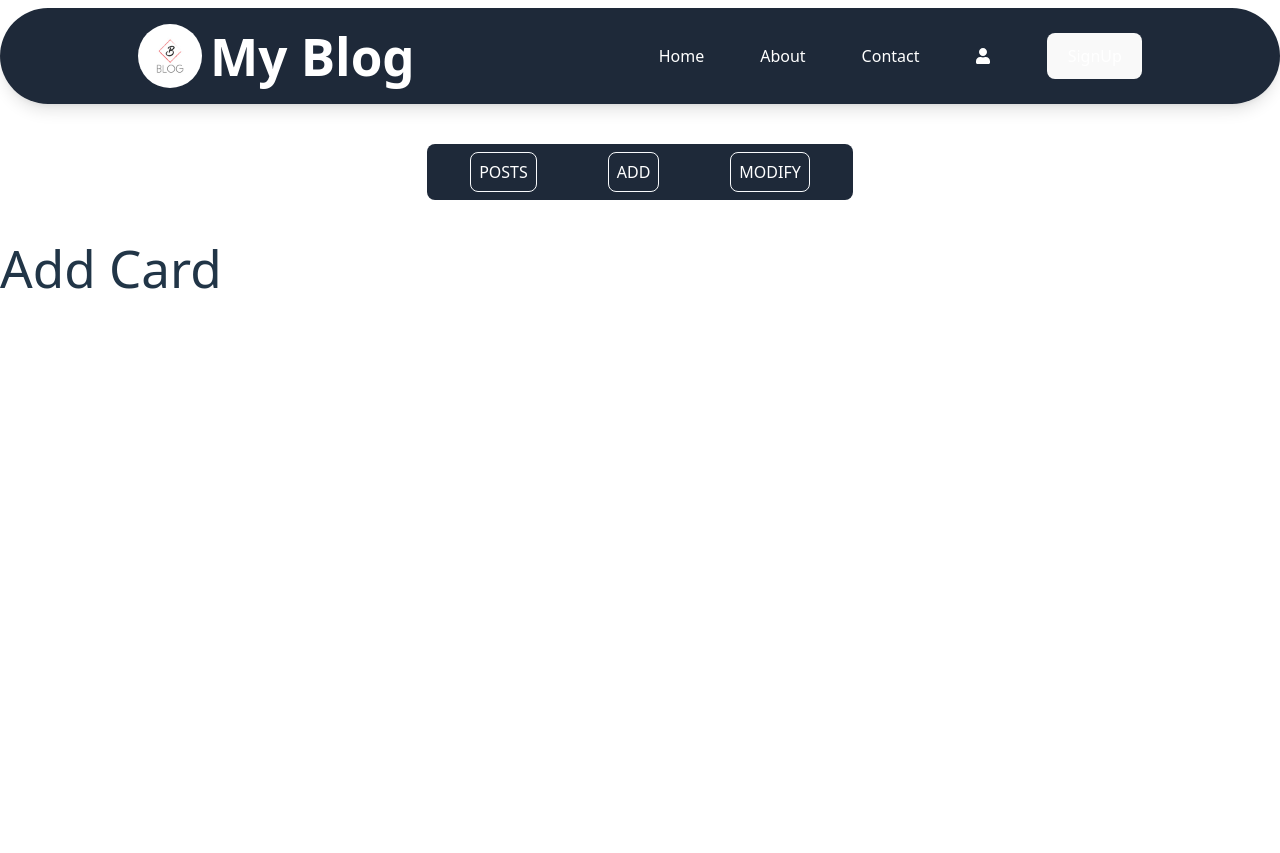
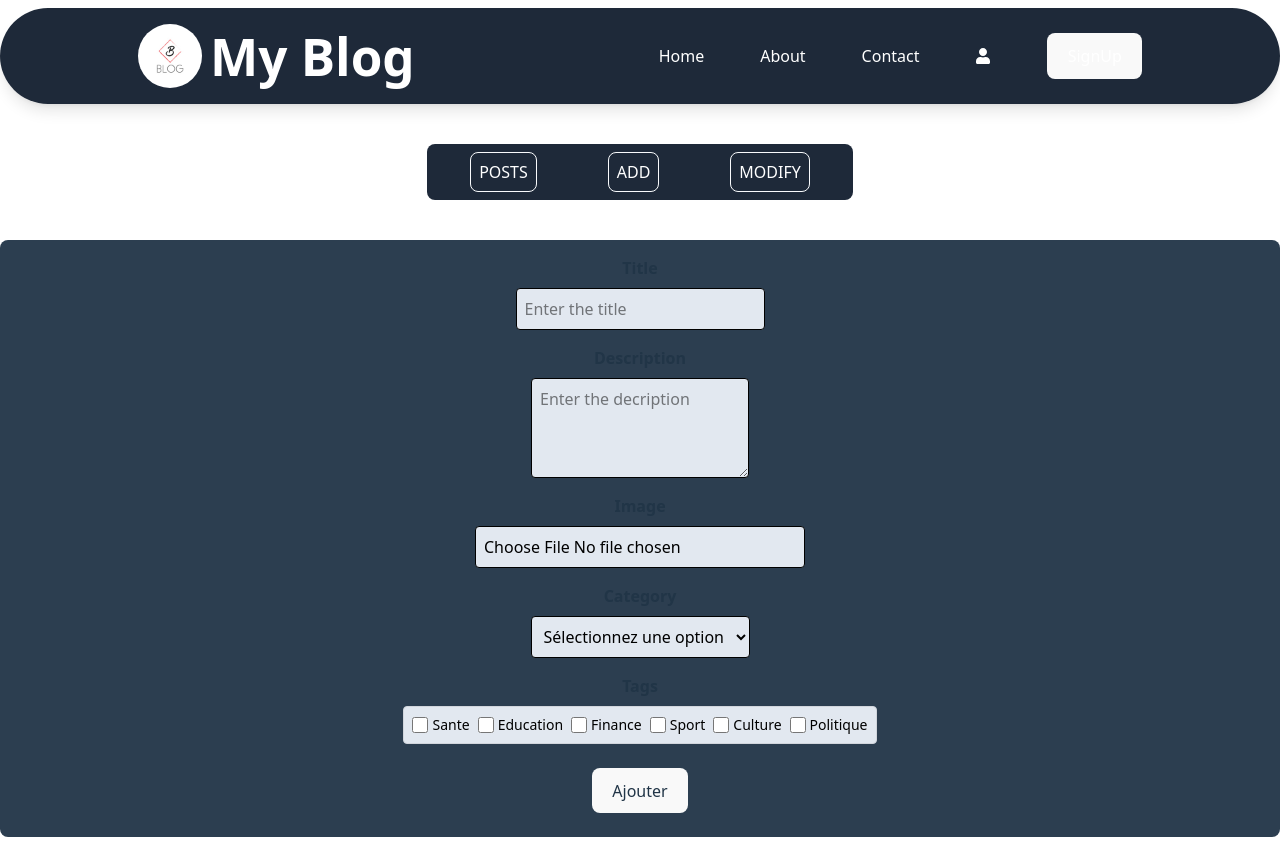
Before and after one commit to elhalj/Posts, a React (Vite) app: page /dashboard/add in a window 1280 px wide. Before the commit the page ends 800 px from the top, so only its background shows below. Built offline with nearby package versions, Linux system fonts and the light colour scheme.

Commit message:
code ft3 [formatage des type et ajout de inputCard]

```diff
--- a/src/components/Input.tsx
+++ b/src/components/Input.tsx
@@ -1,6 +1,6 @@
 import { useState, ReactNode, ChangeEvent } from "react";
 
-type FormValue = string | boolean | File | null | undefined;
+type FormValue = string | boolean | File | null | undefined | string[];
 type FormData = Record<string, FormValue>;
 
 interface Field {
@@ -20,6 +20,7 @@ interface InputProps {
   loadingText?: string;
   submitText?: string;
   error?: string | null;
+  className?: string;
   children?: ReactNode;
 }
 
@@ -31,116 +32,186 @@ const Input = ({
   loadingText,
   submitText,
   error,
-  children
+  className,
+  children,
 }: InputProps) => {
   const [formData, setFormData] = useState<FormData>(initialData);
 
   const handleChange = (
     e: ChangeEvent<HTMLInputElement | HTMLTextAreaElement | HTMLSelectElement>
   ) => {
-    const { name, type } = e.target;
+    const { name, type, value } = e.target;
 
-    let value: FormValue;
-    if (type === 'checkbox') {
-      value = (e.target as HTMLInputElement).checked;
-    } else if (type === 'file') {
-      value = (e.target as HTMLInputElement).files?.[0] || null;
+    if (type === "checkbox") {
+      const checkboxValue = (e.target as HTMLInputElement).value;
+      const previousValue = (formData[name] as string[]) || [];
+
+      if ((e.target as HTMLInputElement).checked) {
+        setFormData((prev) => ({
+          ...prev,
+          [name]: [...previousValue, checkboxValue],
+        }));
+      } else {
+        setFormData((prev) => ({
+          ...prev,
+          [name]: previousValue.filter((v) => v !== checkboxValue),
+        }));
+      }
+    } else if (type === "file") {
+      const file = (e.target as HTMLInputElement).files?.[0];
+      setFormData((prev) => ({
+        ...prev,
+        [name]: file,
+      }));
+      const reader = new FileReader();
+      reader.onload = () => {
+        setFormData((prev) => ({
+          ...prev,
+          [name + "_preview"]: reader.result as string,
+        }));
+      };
+      if (file) {
+        reader.readAsDataURL(file);
+      }
     } else {
-      value = e.target.value;
+      setFormData((prev) => ({
+        ...prev,
+        [name]: value,
+      }));
     }
-
-    setFormData(prev => ({ ...prev, [name]: value }));
   };
-
   const renderInputFields = (field: Field) => {
     const currentValue = formData[field.name];
 
     switch (field.type) {
-      case 'text':
+      case "text":
         return (
           <input
             key={field.name}
             type={field.type}
             name={field.name}
-            value={typeof currentValue === 'string' ? currentValue : ''}
+            value={typeof currentValue === "string" ? currentValue : ""}
             placeholder={field.placeholder}
             onChange={handleChange}
             autoComplete="on"
             className="border rounded p-2 bg-slate-200 text-black"
           />
         );
-      case 'password':
+      case "password":
         return (
           <input
             key={field.name}
             type={field.type}
             name={field.name}
-            value={typeof currentValue === 'string' ? currentValue : ''}
+            value={typeof currentValue === "string" ? currentValue : ""}
             placeholder={field.placeholder}
             onChange={handleChange}
             className="border rounded p-2 bg-slate-200 text-black"
           />
         );
-      case 'email':
+      case "email":
         return (
           <input
             key={field.name}
             type={field.type}
             name={field.name}
-            value={typeof currentValue === 'string' ? currentValue : ''}
+            value={typeof currentValue === "string" ? currentValue : ""}
             placeholder={field.placeholder}
             onChange={handleChange}
             className="border rounded p-2 bg-slate-200 text-black"
           />
         );
 
-      // case 'select':
-      //   return (
-      //     <select
-      //       key={field.name}
-      //       name={field.name}
-      //       value={typeof currentValue === 'string' ? currentValue : ''}
-      //       onChange={handleChange}
-      //     >
-      //       {field.options?.map(option => (
-      //         <option key={option.value} value={option.value}>
-      //           {option.label}
-      //         </option>
-      //       ))}
-      //     </select>
-      //   );
-
-      case 'textarea':
+      case "textarea":
         return (
           <textarea
             key={field.name}
             name={field.name}
-            value={typeof currentValue === 'string' ? currentValue : ''}
+            value={typeof currentValue === "string" ? currentValue : ""}
             placeholder={field.placeholder}
             onChange={handleChange}
+            className="border rounded p-2 bg-slate-200 text-black w-full min-h-[100px]"
           />
         );
 
-      // case 'checkbox':
-      //   return (
-      //     <input
-      //       key={field.name}
-      //       type="checkbox"
-      //       name={field.name}
-      //       checked={typeof currentValue === 'boolean' ? currentValue : false}
-      //       onChange={handleChange}
-      //     />
-      //   );
+      case "select":
+        return (
+          <select
+            key={field.name}
+            name={field.name}
+            value={typeof currentValue === "string" ? currentValue : ""}
+            onChange={handleChange}
+            className="border rounded p-2 bg-slate-200 text-black w-full"
+            aria-label={field.label}
+          >
+            <option value="">Sélectionnez une option</option>
+            {field.options?.map((option) => (
+              <option key={option.value} value={option.value}>
+                {option.label}
+              </option>
+            ))}
+          </select>
+        );
+      case "checkbox":
+        return (
+          <div className="flex gap-2 flex-wrap border border-gray-300 rounded p-2 bg-slate-200 text-black w-full">
+            {field.options?.map((option) => (
+              <label key={option.value} className="flex items-center gap-1">
+                <input
+                  type="checkbox"
+                  name={field.name}
+                  value={option.value}
+                  onChange={handleChange}
+                  checked={
+                    Array.isArray(currentValue) &&
+                    currentValue.includes(option.value)
+                  }
+                  className="form-checkbox h-4 w-4"
+                />
+                <span className="text-sm">{option.label}</span>
+              </label>
+            ))}
+          </div>
+        );
+      // return (
+      //   <div className="flex gap-2 flex-wrap">
+      //     {field.options?.map((option) => (
+      //       <label key={option.value} className="flex items-center gap-1">
+      //         <input
+      //           type="checkbox"
+      //           name={field.name}
+      //           value={option.value}
+      //           onChange={handleChange}
+      //           checked={
+      //             Array.isArray(currentValue) &&
+      //             currentValue.includes(option.value)
+      //           }
+      //         />
+      //         {option.label}
+      //       </label>
+      //     ))}
+      //   </div>
+      // );
 
-      // case 'file':
-      //   return (
-      //     <input
-      //       key={field.name}
-      //       type="file"
-      //       name={field.name}
-      //       onChange={handleChange}
-      //     />
-      //   );
+      case "file": {
+        const preview = formData[field.name + "_preview"];
+        return (
+          <div className="flex flex-col justify-center items-center gap-2">
+            <input
+              key={field.name}
+              type="file"
+              name={field.name}
+              onChange={handleChange}
+              title={field.label}
+              placeholder={field.placeholder || "Choose a file"}
+              className="border rounded p-2 bg-slate-200 text-black w-full"
+            />
+            {typeof preview === "string" && (
+              <img src={preview} alt={field.label} className="w-28 h-auto" />
+            )}
+          </div>
+        );
+      }
 
       default:
         return null;
@@ -148,25 +219,25 @@ const Input = ({
   };
 
   return (
-    <form onSubmit={handleSubmit} className="form">
+    <form onSubmit={handleSubmit} className={`flex flex-col gap-4 justify-center items-center ${className}`}>
       <div className="flex flex-col gap-4 justify-center items-center">
-        {fields.map(field => (
-          <div key={field.name} className="flex flex-col gap-2 justify-center items-center">
-            <label className="flex flex-col gap-2 justify-center items-center">{field.label}
+        {fields.map((field) => (
+          <div
+            key={field.name}
+            className="flex flex-col gap-2 justify-center items-center"
+          >
+            <label className="flex flex-col gap-2 justify-center items-center">
+              <p className="font-bold">{field.label}</p>
               {renderInputFields(field)}
-              </label>
+            </label>
           </div>
         ))}
       </div>
 
       {error && <div className="error-message">{error}</div>}
 
-      <button
-        type="submit"
-        disabled={isLoading}
-        className="m-2"
-      >
-        {isLoading ? (loadingText || "Processing...") : (submitText || "Submit")}
+      <button type="submit" disabled={isLoading} className="m-2">
+        {isLoading ? loadingText || "Processing..." : submitText || "Submit"}
       </button>
 
       {children}
--- a/src/components/SideBar.tsx
+++ b/src/components/SideBar.tsx
@@ -6,13 +6,13 @@ import Nav from "./Nav"
 const SideBar = () => {
   return (
     <div className="flex items-start mt-6 mx-4">
-          <Nav className="flex flex-col justify-around gap-4 h-[800px] w-[300px] rounded-full shadow-lg">
+          <Nav className="flex flex-col justify-center items-center gap-4 h-[800px] w-[300px] rounded-full shadow-lg">
               <ul className="flex flex-col gap-4">
                   <li><Link to="/1" className="text-white">3</Link></li>
                   <li><Link to="/2" className="text-white">1</Link></li>
                   <li><Link to="/2" className="text-white">2</Link></li>
-                  <li><Link to="/items/:id" className="text-white">items</Link></li>
-              </ul>
+                  <li><Link to="/dashboard" className="text-white">Dashboard</Link></li>
+        </ul>
           </Nav>
           <Outlet />
     </div>
--- a/src/pages/Footer.tsx
+++ b/src/pages/Footer.tsx
@@ -8,7 +8,7 @@ const Footer = () => {
           <Nav className='flex justify-center items-center gap-6 w-full'>
               <div className='flex gap-1'>
                   <p>All rights reserved</p>
-                  <p>&copy; 2025</p>
+          <p>&copy; { new Date().getFullYear()}</p>
               </div>
               <div className='flex gap-1 border-l-2 pl-2'>
                   <p><a href="#">Facebook</a></p>
--- a/src/pages/auth/AddCard.tsx
+++ b/src/pages/auth/AddCard.tsx
@@ -1,9 +1,89 @@
+import { useState } from "react";
+import Input from "../../components/Input"
 
+const field = [
+  {
+    label: "Title",
+    type: "text",
+    name: "title",
+    placeholder: "Enter the title",
+  },
+  {
+    label: "Description",
+    type: "textarea",
+    name: "description",
+    placeholder: "Enter the decription",
+  },
+  {
+    label: "Image",
+    type: "file",
+    name: "image",
+    placeholder: "Upload an image",
+  },
+  {
+    label: "Category",
+    type: "select",
+    name: "category",
+    placeholder: "Select a category",
+    options: [
+      { label: "Sante", value: "sante" },
+      { label: "Education", value: "education" },
+      { label: "Finance", value: "finance" },
+      { label: "Sport", value: "sport" },
+      { label: "Culture", value: "culture" },
+      { label: "Politique", value: "politique" },
+    ]
+  },
+  {
+    label: "Tags",
+    type: "checkbox",
+    name: "tags",
+    placeholder: "Select tags",
+    options: [
+      { label: "Sante", value: "sante" },
+      { label: "Education", value: "education" },
+      { label: "Finance", value: "finance" },
+      { label: "Sport", value: "sport" },
+      { label: "Culture", value: "culture" },
+      { label: "Politique", value: "politique" },
+    ]
+  }
+]
 
+type FormDatas = {
+  title: string;
+  description: string;
+  image: File | null;
+  category: string;
+  tags: string[];
+}
 const AddCard = () => {
+  const [formData, setFormData] = useState<FormDatas>({title: '',
+  description: '',
+  image: null,
+  category: '',
+  tags: []});
+
+  const handleSubmit = (e: React.FormEvent<HTMLFormElement>) => {
+    e.preventDefault();
+
+    // Création d'un FormData pour récupérer les données du formulaire
+    const formDataSubmit = new FormData(e.currentTarget);
+
+    // Récupération des valeurs
+    console.log({
+      title: formDataSubmit.get('title'),
+      description: formDataSubmit.get('description'),
+      image: formDataSubmit.get('image'),
+      category: formDataSubmit.get('category'),
+      tags: formDataSubmit.getAll('tags') // Utilisation de getAll pour les checkboxes
+    });
+}
+
   return (
     <div>
-      <h1>Add Card</h1>
+      {/* <h1>Add Card</h1> */}
+      <Input fields={field} handleSubmit={ handleSubmit} isLoading={false} initialData={formData} loadingText={"Enregistrement"} submitText={"Ajouter"} error={null} className="container mx-auto my-4 p-4 blackBlue rounded-lg"/>
     </div>
   )
 }
```
